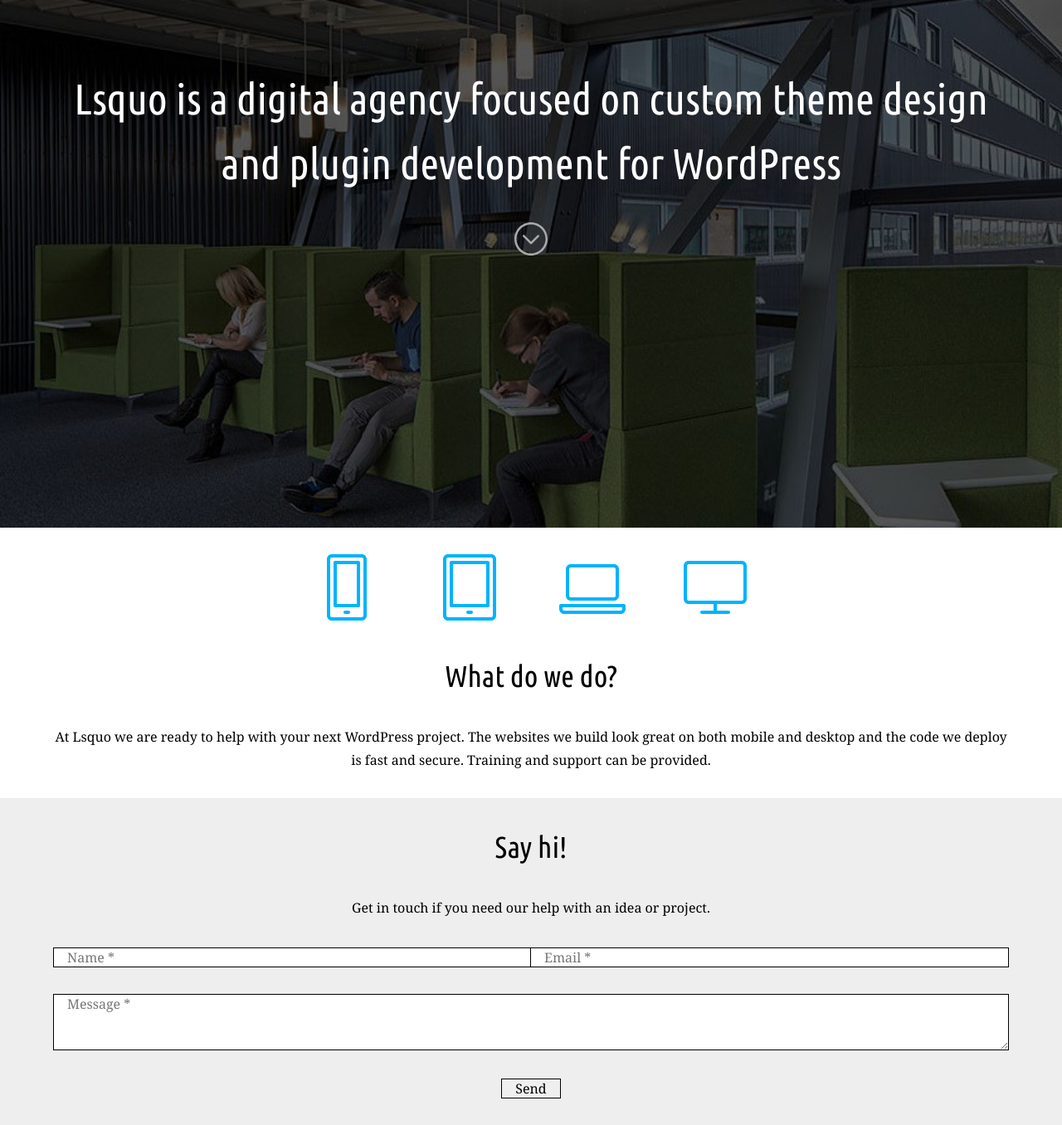
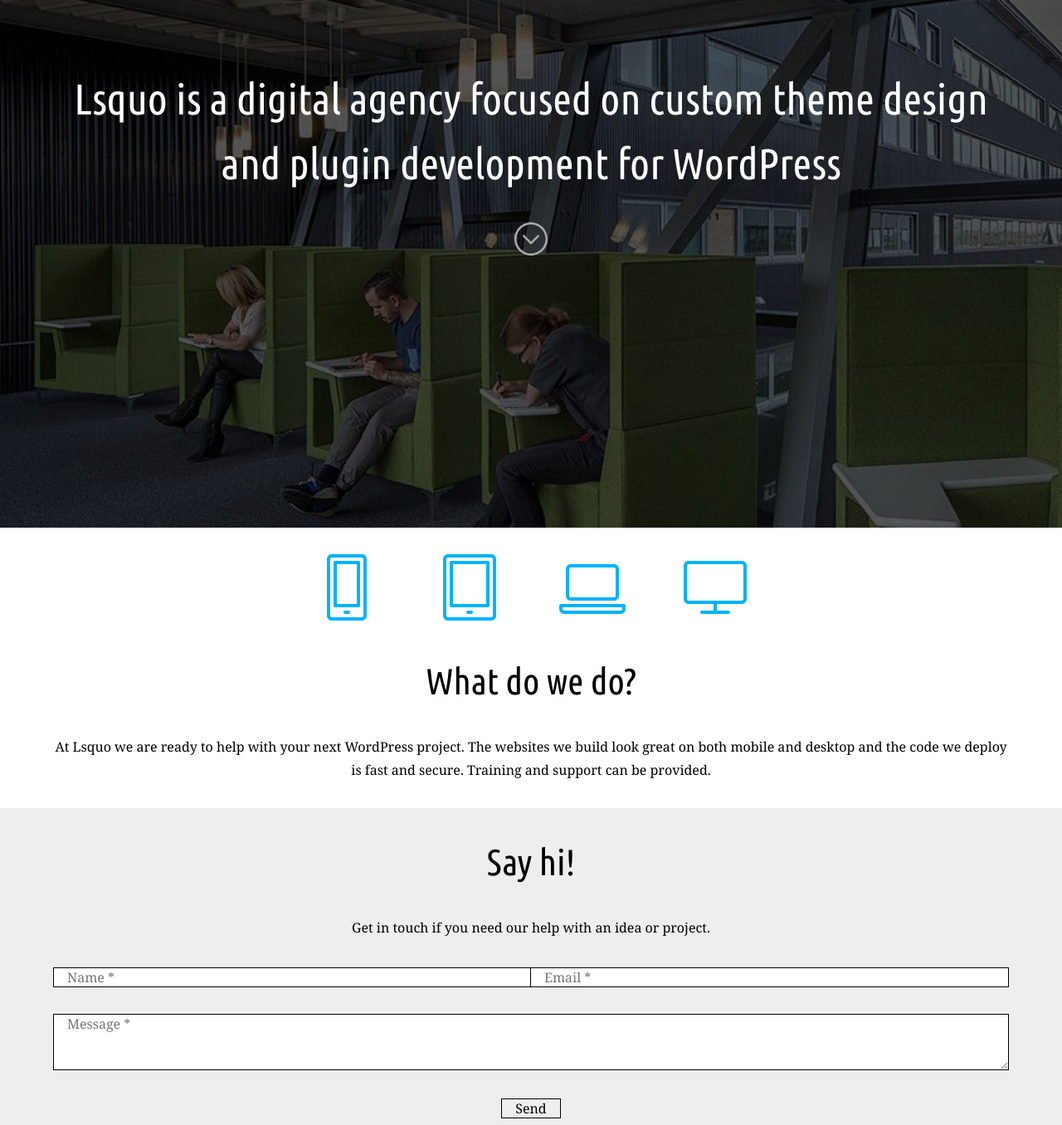
Before and after one commit to lsquo/lsquo.github.io, a Jekyll site: the page built from index.html, in a window 1280 px wide. Shown: the top 1356 px of the page at 83% size. Built offline with Jekyll 4.4.1, drawn with Linux system fonts in a browser that asks for light colours; grey boxes are pictures that could not be loaded.

Commit message:
Fix headings

```diff
--- a/_sass/_main.scss
+++ b/_sass/_main.scss
@@ -8,7 +8,7 @@
 h1 {
   color: #ffffff;
   font-family: 'Ubuntu Condensed', sans-serif;
-  font-size: 3.25rem;
+  font-size: 2.5rem;
   font-weight: 400;
   line-height: 1.5;
   margin-left: 5%;
@@ -16,7 +16,7 @@
 }
 h2 {
   font-family: 'Ubuntu Condensed', sans-serif;
-  font-size: 2.25rem;
+  font-size: 2rem;
   font-weight: 400;
   line-height: 1.5;
   margin-left: 5%;
@@ -112,3 +112,12 @@
   color: #aaaaaa;
   margin-bottom: 0;
 }
+
+@media (min-width: 480px) {
+  h1 {
+    font-size: 3.25rem;
+  }
+  h2 {
+    font-size: 2.75rem;
+  }
+}
```
